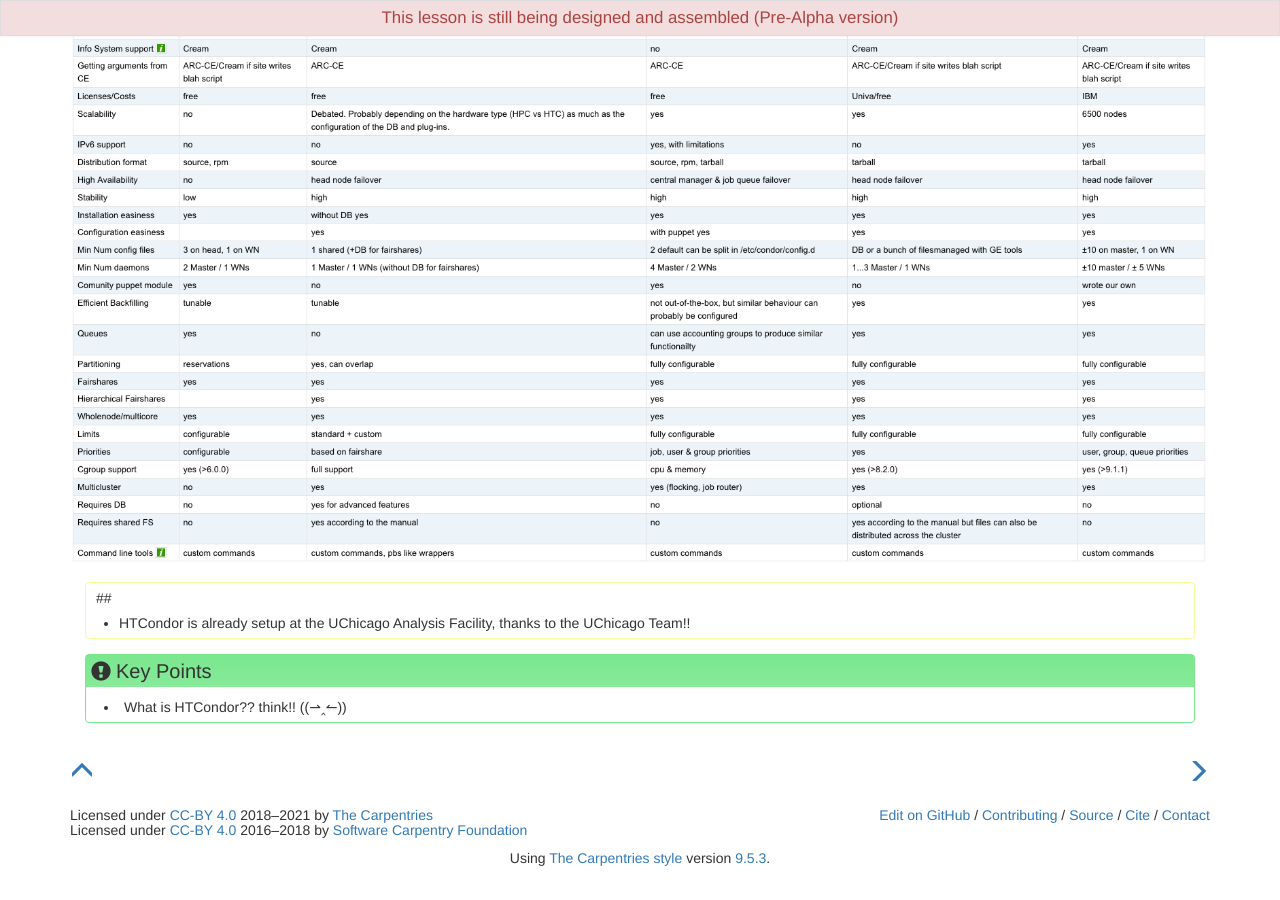
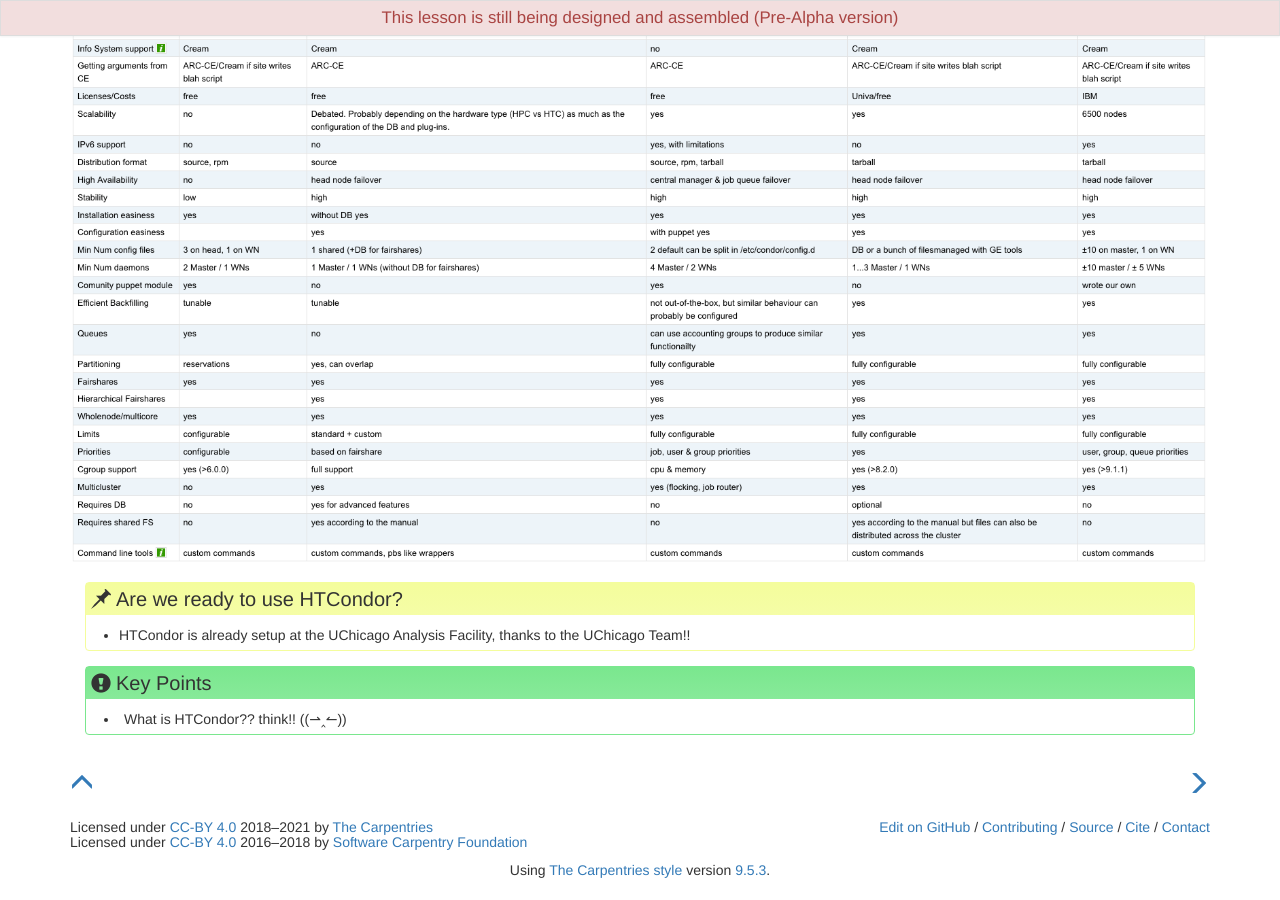
Before and after one commit to Cecilia-Duran/chicago_tier3_batch_and_storage, a Jekyll site: the page built from _episodes/01-introduction.md, in a window 1280 px wide and 900 px high, scrolled down 1776 px. Built offline with Jekyll 4.4.1, drawn with Linux system fonts in a browser that asks for light colours.

Commit message:
Update 01-introduction.md

```diff
--- a/_episodes/01-introduction.md
+++ b/_episodes/01-introduction.md
@@ -35,8 +35,9 @@ This architecture can be implemented in different ways.
 ## Why should we use HTCondor?
 ![image info](./../fig/htcondor_vs_batchsystems.png)
 
-> ##
+> ## Are we ready to use HTCondor?
 > - HTCondor is already setup at the UChicago Analysis Facility, thanks to the UChicago Team!!
 >
 {: .callout}
+
 {% include links.md %}
```
